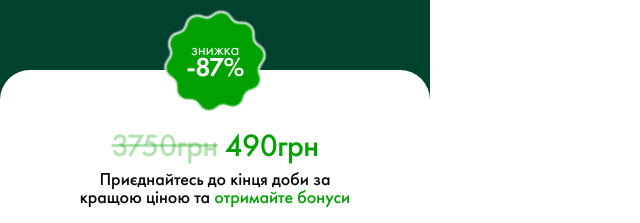
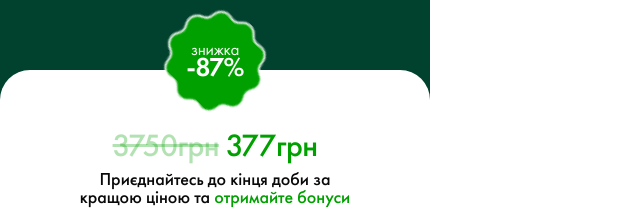
Before and after one commit to RomanIsaiev/work-website-80, a website built with Vite: page index.html in a window 1280 px wide. Shown: the part 5840-6063 px from the top of the page, 0-640 px from the left. Built offline with nearby package versions, Linux system fonts and the light colour scheme; a script that the page names is missing; files whose address does not match are found by name.

Commit message:
upd price

```diff
--- a/index.html
+++ b/index.html
@@ -795,7 +795,7 @@
           </p>
         </div>
         <div class="container">
-          <p class="price"><span>3750грн</span> 490грн</p>
+          <p class="price"><span>3750грн</span> 377грн</p>
           <script
             type="module"
             src="https://kwiga.com/build/js/kwiga-widget.js?t=1733322440000&uuid=cc4c2e83-3ef8-4ddb-933c-f45ff0f4a06a&producer=https://kwiga.com/"
```
